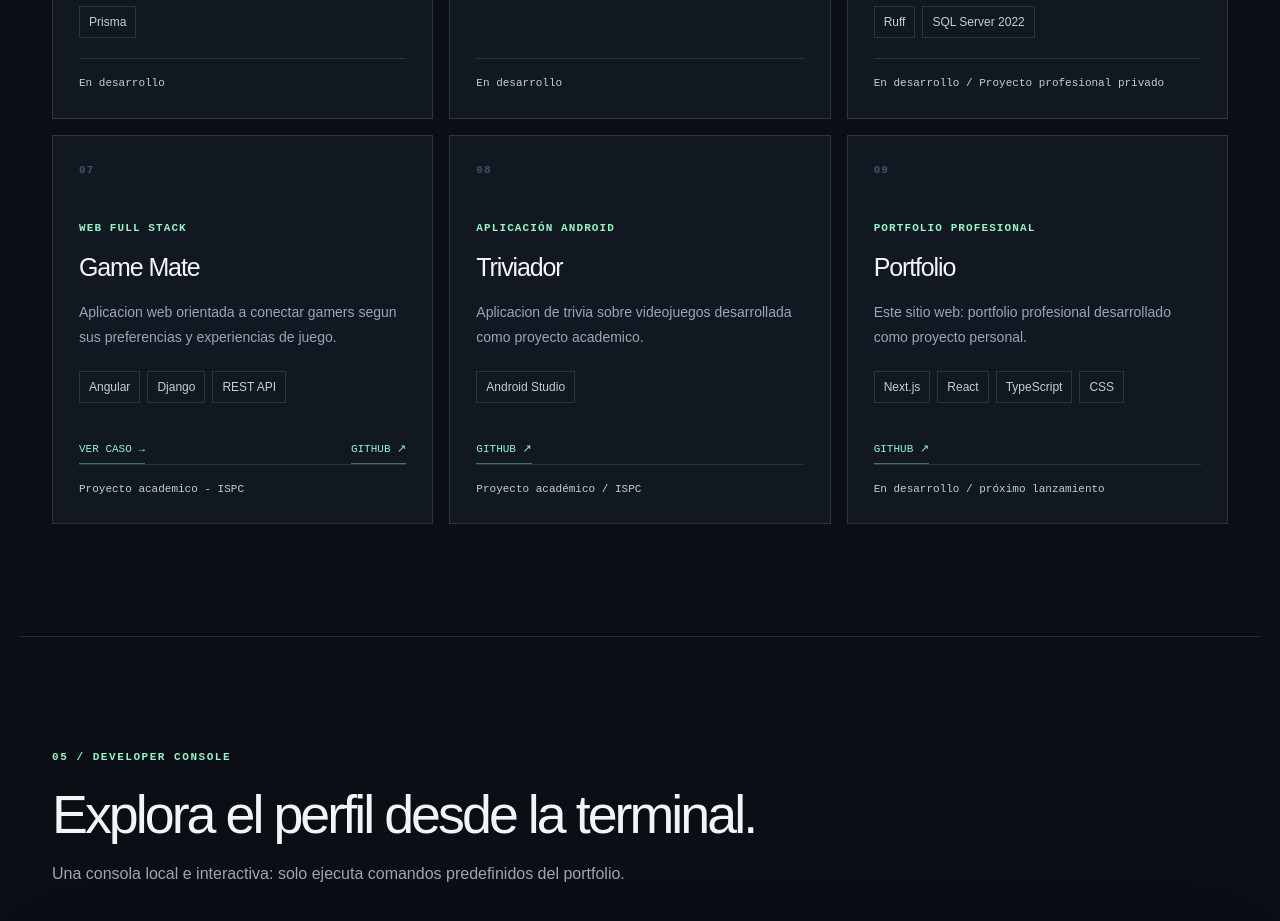
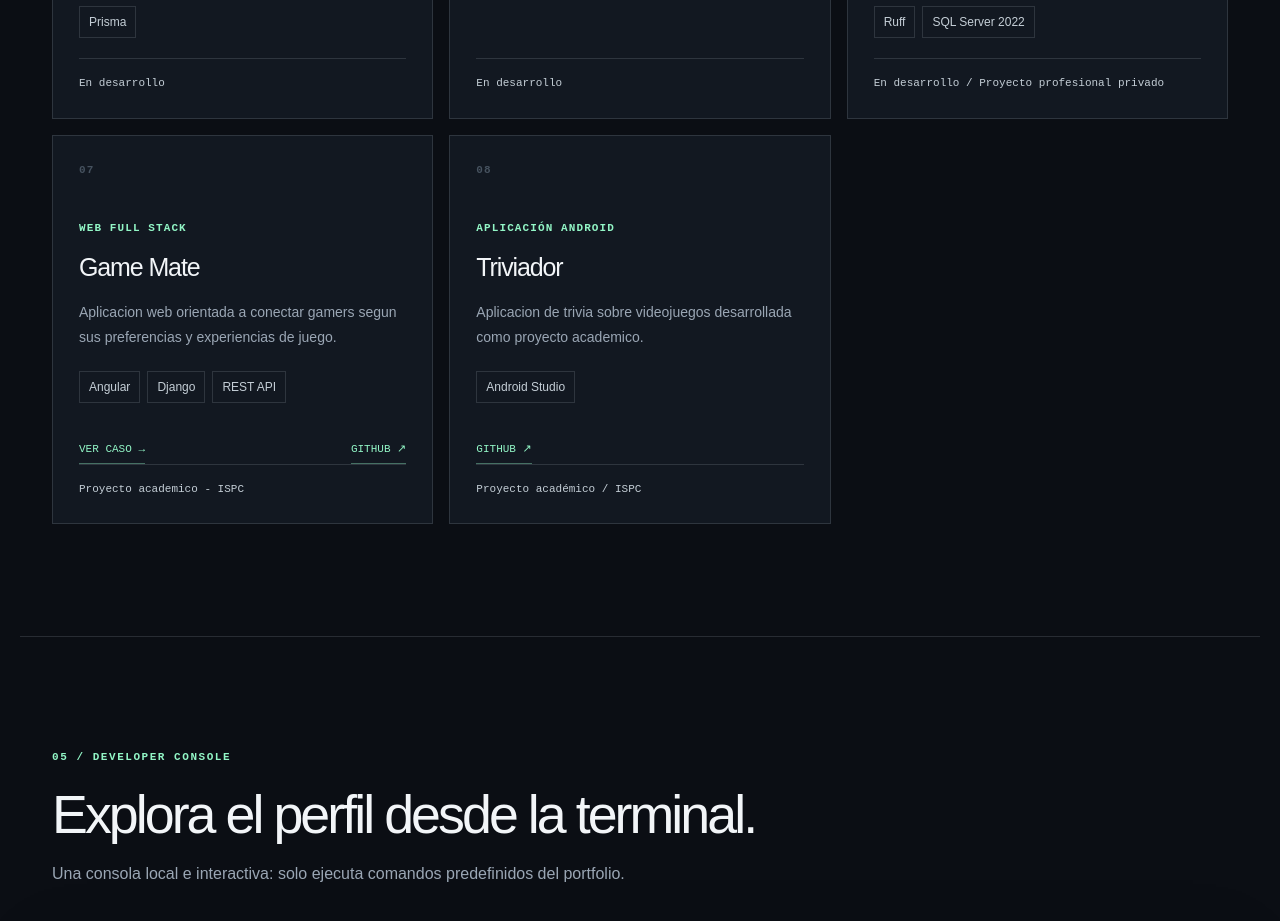
Before and after one commit to PsicoDevil/portfolio, a Next.js app in the folder apps/web/: page / in a window 1280 px wide. Shown: the part 5520-6441 px from the top of the page. Built offline with nearby package versions, Linux system fonts and the light colour scheme.

Commit message:
refactor: remove portfolio from project list

```diff
--- a/apps/web/src/data/portfolio.ts
+++ b/apps/web/src/data/portfolio.ts
@@ -181,15 +181,6 @@ export const projects: Project[] = [
     status: "Proyecto académico / ISPC",
     github: "https://github.com/matiasp23/proyecto-app-movil-ispc-2023",
   },
-  {
-    slug: "portfolio",
-    title: "Portfolio",
-    type: "Portfolio profesional",
-    description: "Este sitio web: portfolio profesional desarrollado como proyecto personal.",
-    stack: ["Next.js", "React", "TypeScript", "CSS"],
-    status: "En desarrollo / próximo lanzamiento",
-    github: "https://github.com/PsicoDevil/portfolio",
-  },
 ];
 
 export const contactLinks: ContactLink[] = [
```
